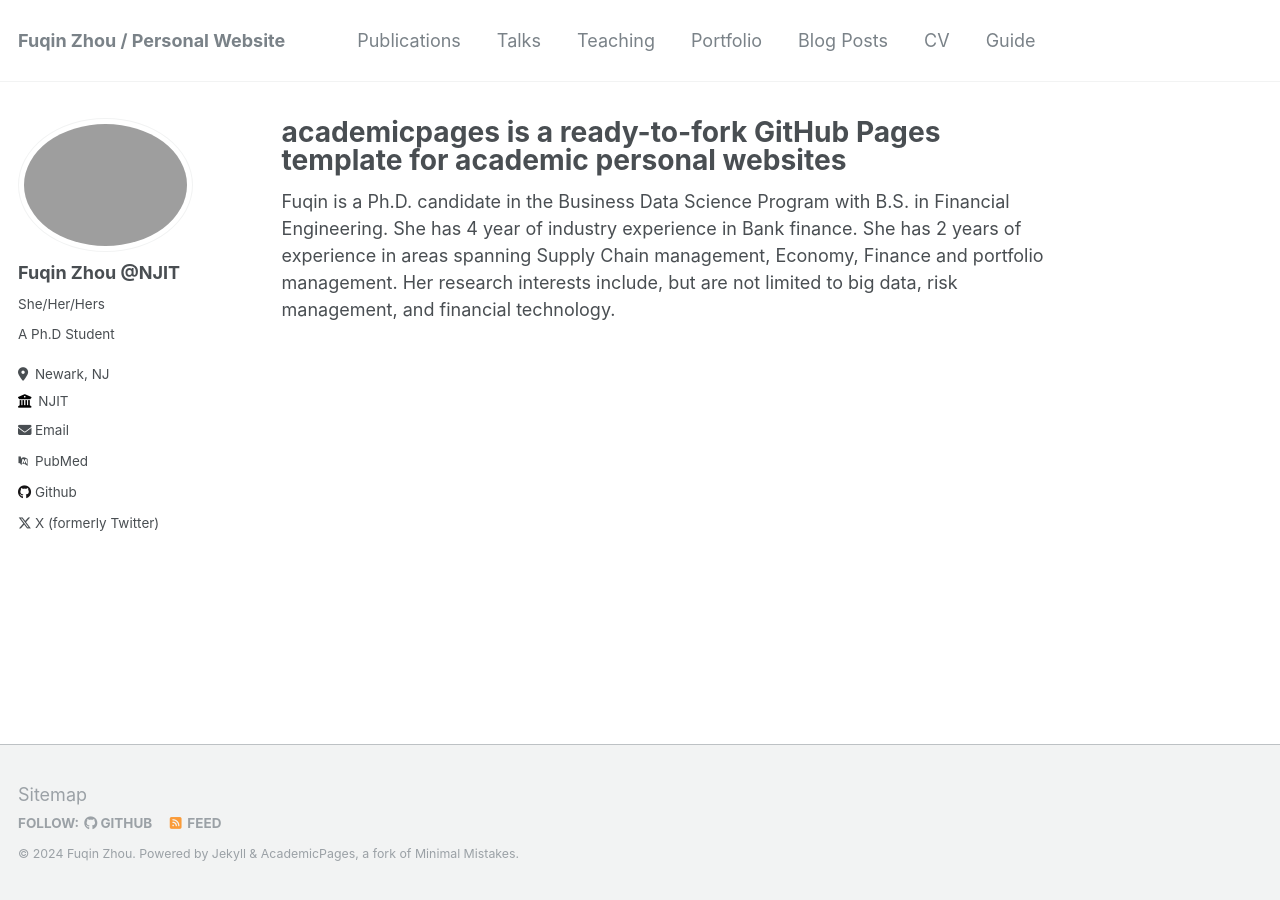
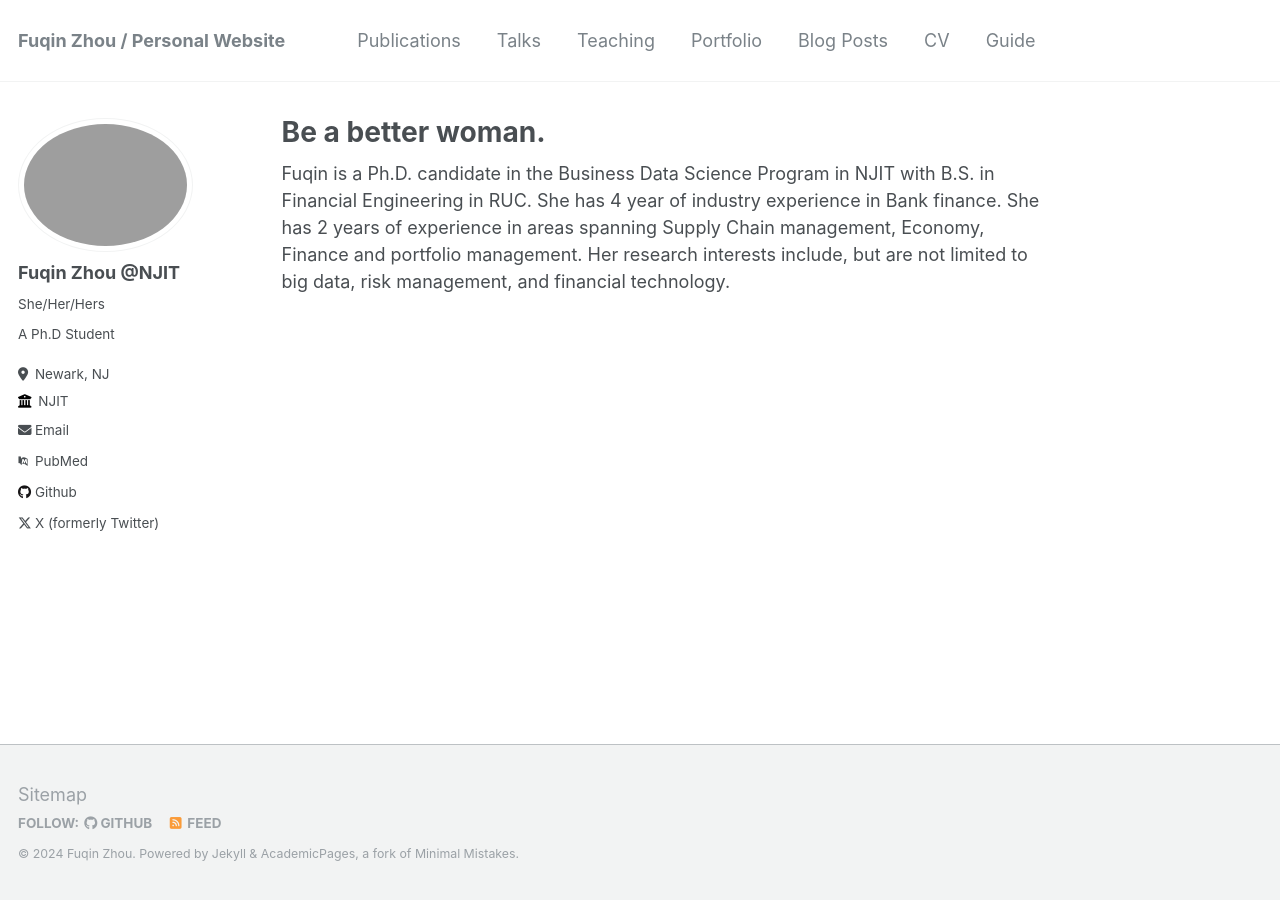
Before and after one commit to zhoufq001/zhoufq001.github.io, a Jekyll site: the page built from _pages/about.md, in a window 1280 px wide. Built offline with Jekyll 4.4.1, drawn with Linux system fonts in a browser that asks for light colours; some web fonts are replaced.

Commit message:
edit about.md

```diff
--- a/_pages/about.md
+++ b/_pages/about.md
@@ -1,13 +1,13 @@
 ---
 permalink: /
-title: "academicpages is a ready-to-fork GitHub Pages template for academic personal websites"
+title: "Be a better woman."#"academicpages is a ready-to-fork GitHub Pages template for academic personal websites"
 author_profile: true
 redirect_from:
   - /about/
   - /about.html
 ---
 
-Fuqin is a Ph.D. candidate in the Business Data Science Program with B.S. in Financial Engineering. She has 4 year of industry experience in Bank finance.  She has 2 years of experience in areas spanning Supply Chain management, Economy, Finance and portfolio management.
+Fuqin is a Ph.D. candidate in the Business Data Science Program in NJIT with B.S. in Financial Engineering in RUC. She has 4 year of industry experience in Bank finance.  She has 2 years of experience in areas spanning Supply Chain management, Economy, Finance and portfolio management.
 Her research interests include, but are not limited to big data, risk management, and financial technology.
 
 
```
